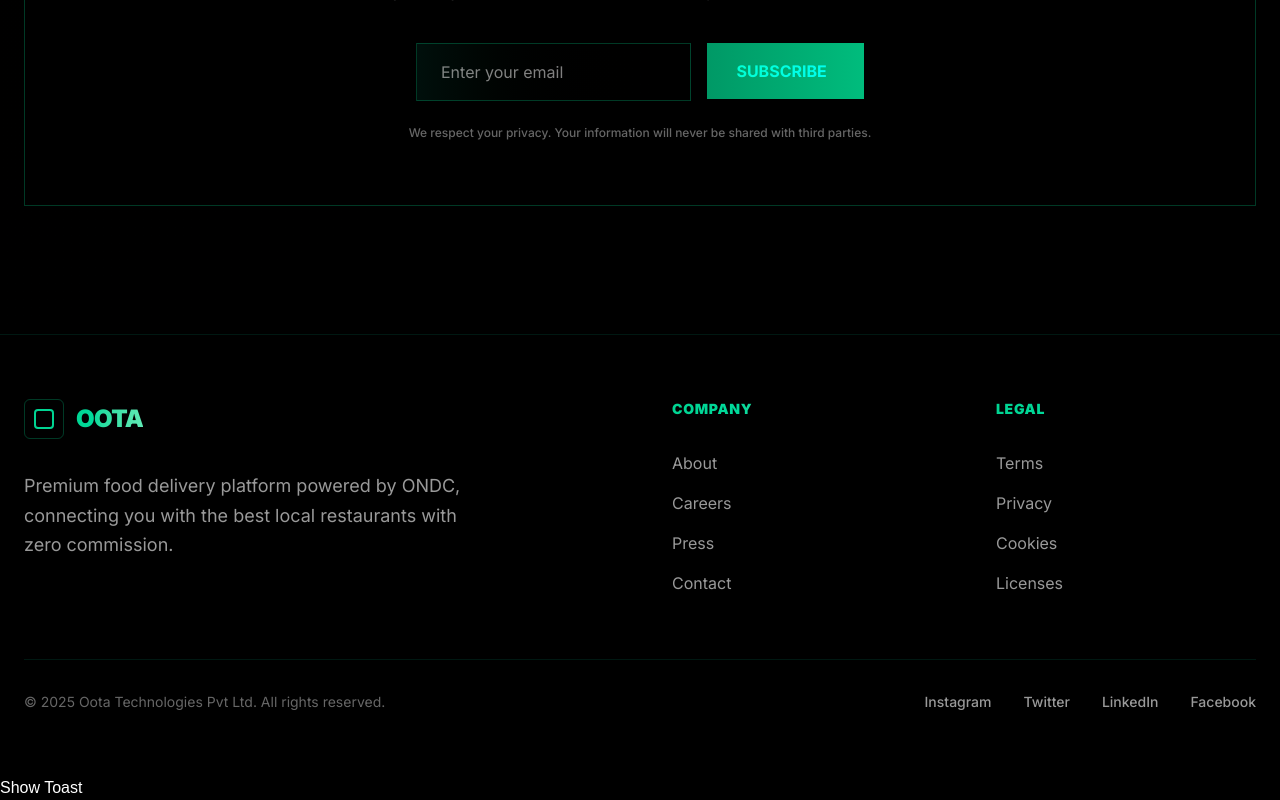
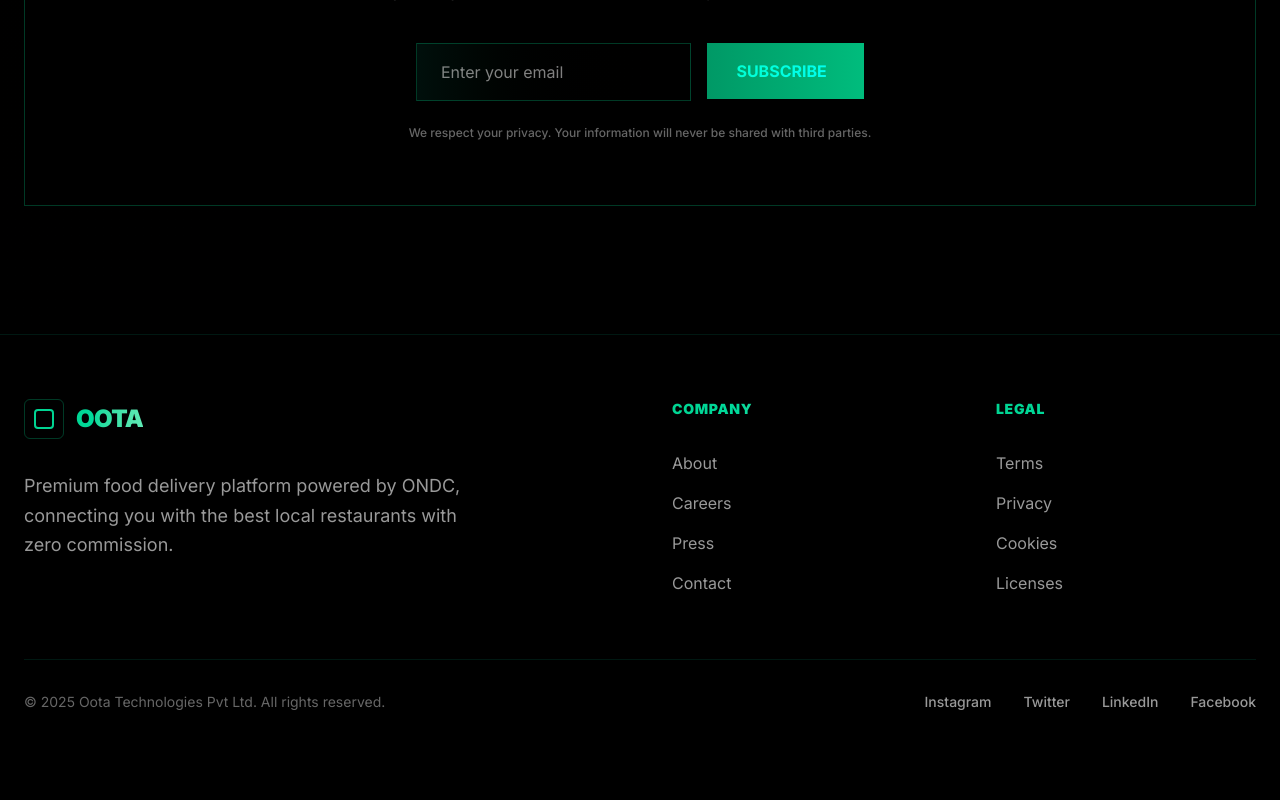
Before and after one commit to v-shadowmaster/oota-website, a Next.js app: page / in a window 1280 px wide. Shown: the part 4351-5151 px from the top of the page. After the commit the page ends 5127 px from the top, so only its background shows below. Built offline with nearby package versions, Linux system fonts and the light colour scheme.

Commit message:
added analysis

```diff
--- a/package.json
+++ b/package.json
@@ -10,6 +10,7 @@
   },
   "dependencies": {
     "@radix-ui/react-toast": "^1.2.7",
+    "@vercel/analytics": "^1.5.0",
     "class-variance-authority": "^0.7.1",
     "clsx": "^2.1.1",
     "lucide-react": "^0.488.0",
--- a/src/app/layout.tsx
+++ b/src/app/layout.tsx
@@ -3,7 +3,7 @@ import "./globals.css";
 import { Inter } from "next/font/google";
 import { ThemeProvider } from "@/components/theme-provider";
 import { Toaster } from "@/components/ui/toaster";
-import { ExampleToast } from "@/components/example-toast";
+import { Analytics } from "@vercel/analytics/react";
 
 const inter = Inter({
   subsets: ["latin"],
@@ -34,8 +34,8 @@ export default function RootLayout({
           disableTransitionOnChange
         >
           {children}
+          <Analytics />
           <Toaster />
-          <ExampleToast />
         </ThemeProvider>
       </body>
     </html>
--- a/src/components/example-toast.tsx
+++ /dev/null
@@ -1,20 +0,0 @@
-"use client";
-
-import { useToast } from "@/hooks/use-toast";
-
-export function ExampleToast() {
-  const { toast } = useToast();
-
-  return (
-    <button
-      onClick={() => {
-        toast({
-          title: "Scheduled",
-          description: "Your order has been scheduled",
-        });
-      }}
-    >
-      Show Toast
-    </button>
-  );
-}
```
Also changed, not shown: 1 other file (tests, documents, lock files or other folders).
